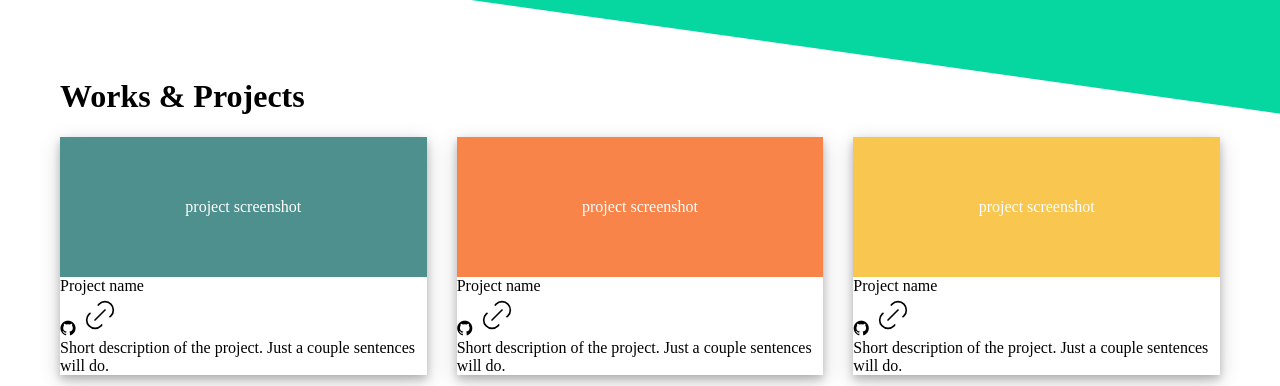
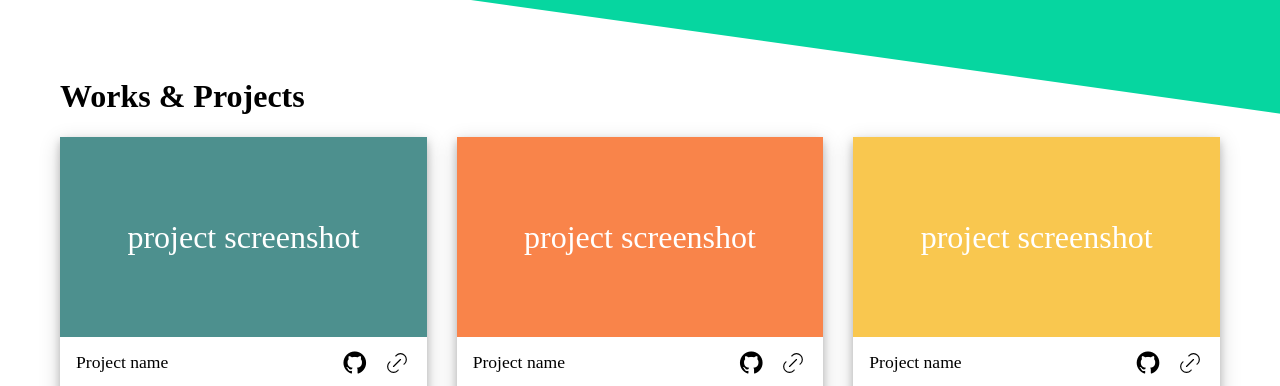
Before and after one commit to PoistJ/poist-Homepage, a plain HTML site: page index.html in a window 1280 px wide. Shown: the part 380-766 px from the top of the page. Drawn offline with nearby package versions, Linux system fonts and the light colour scheme.

Commit message:
Finished overall styling of "Works and Projects" section.

```diff
--- a/style.css
+++ b/style.css
@@ -88,8 +88,34 @@ footer {
 }
 
 .project-screenshot {
-    height: 140px;
-    line-height: 140px;
+    height: 200px;
+    line-height: 200px;
     text-align: center;
     color: white;
+    font-size: 2em;
 }
+
+.project-name-row {
+    display: flex;
+    align-items: center;
+    padding: 6px 16px;
+}
+
+.project-name {
+    flex-grow: 1;
+    font-size: 1.1em;
+}
+
+.project-name-row i {
+    font-size: 24px;
+}
+
+.project-name-row svg {
+    width: 28px;
+    margin-left: 16px;
+}
+
+.project-description {
+    padding: 0px 16px 16px 16px;
+    min-height: 100px;
+}
```
